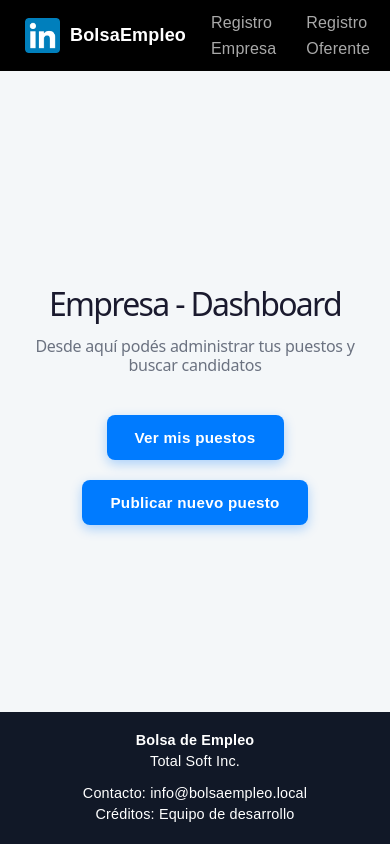
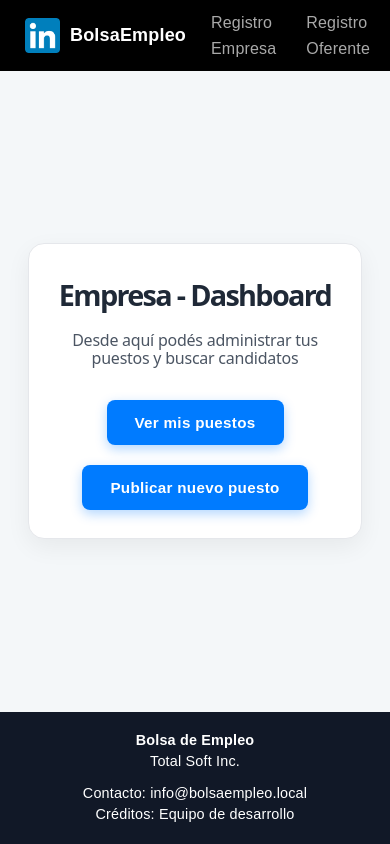
Before and after one commit to KeylorSegura/Programacion_4_2026-Proyecto_2, a React (Vite) app in the folder proyecto_2_frontend/: page /empresa/dashboard in a window 390 px wide. Shown: the top 844 px of the page. Built offline with nearby package versions, Linux system fonts and the light colour scheme.

Commit message:
styles(empresa): refine DashboardEmpresa layout and add responsive breakpoint

```diff
--- a/proyecto_2_frontend/src/pages/empresa/DashboardEmpresa.module.css
+++ b/proyecto_2_frontend/src/pages/empresa/DashboardEmpresa.module.css
@@ -1,23 +1,29 @@
 .dashboard {
-    display: flex;
-    flex-direction: column;
-    align-items: center;
-    padding: 60px 20px;
+    width: 100%;
+    max-width: 900px;
+    margin: 60px auto;
+    background-color: #ffffff;
+    border: 1px solid #e5e7eb;
+    border-radius: 16px;
+    box-shadow: 0 8px 24px rgba(0, 0, 0, 0.06);
+    padding: 40px 32px;
+    text-align: center;
 }
 
 .dashboard__title {
-    font-size: 2rem;
-    color: #1a1a2e;
-    margin-bottom: 8px;
+    margin: 0 0 12px;
+    font-size: 2.2rem;
+    font-weight: 700;
+    color: #1f2937;
     text-align: center;
 }
 
 .dashboard__subtitle {
+    margin: 0 0 32px;
     font-size: 1rem;
-    color: #6b7280;
-    margin-bottom: 40px;
+    color: #4b5563;
+    font-weight: normal;
     text-align: center;
-    font-weight: normal;
 }
 
 .dashboard__actions {
@@ -55,3 +61,18 @@
     transform: translateY(0);
     box-shadow: 0 3px 8px rgba(0, 123, 255, 0.3);
 }
+
+@media (max-width: 768px) {
+    .dashboard {
+        margin: 24px 14px;
+        padding: 28px 20px;
+    }
+
+    .dashboard__title {
+        font-size: 1.8rem;
+    }
+
+    .dashboard__actions {
+        flex-direction: column;
+    }
+}
```
